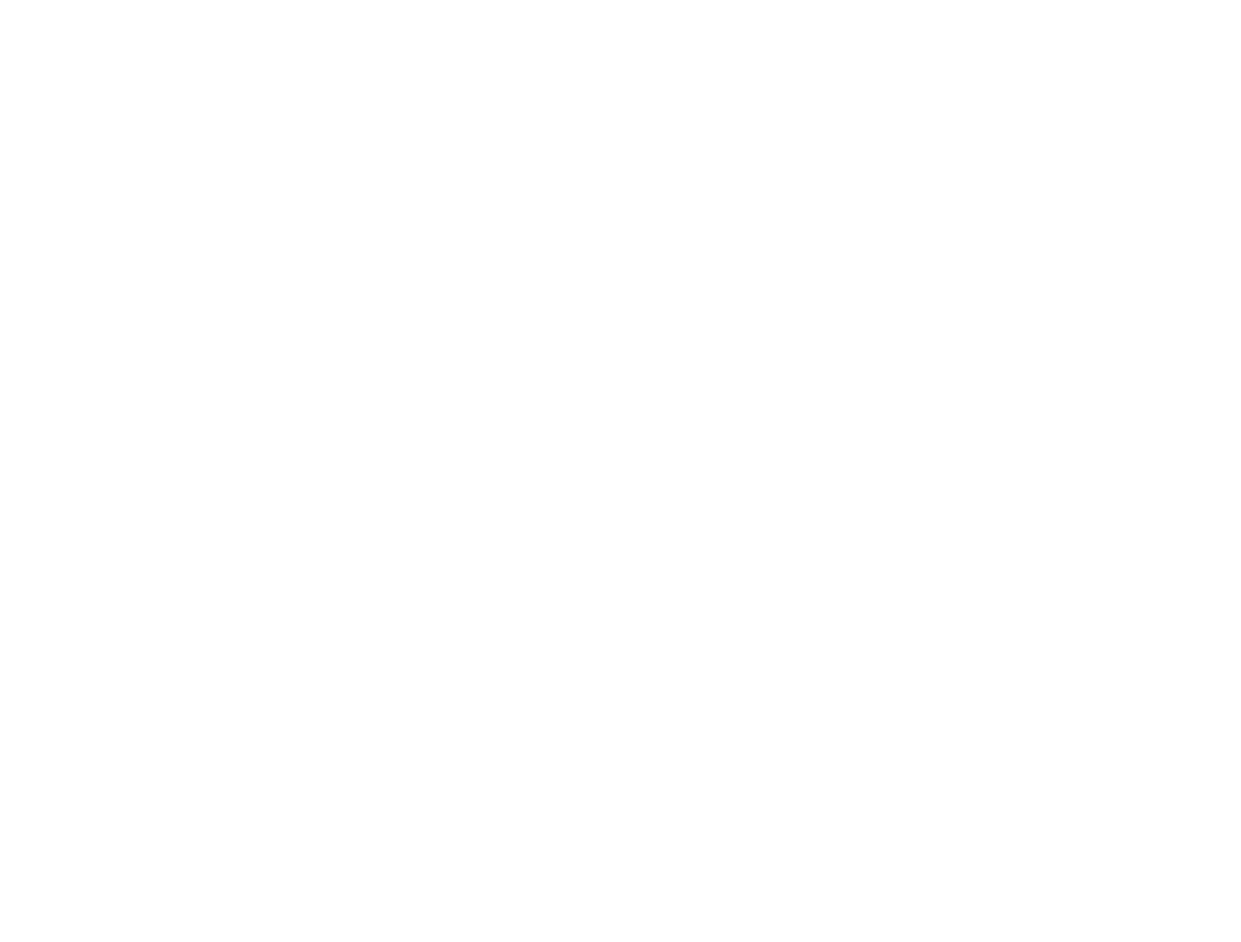
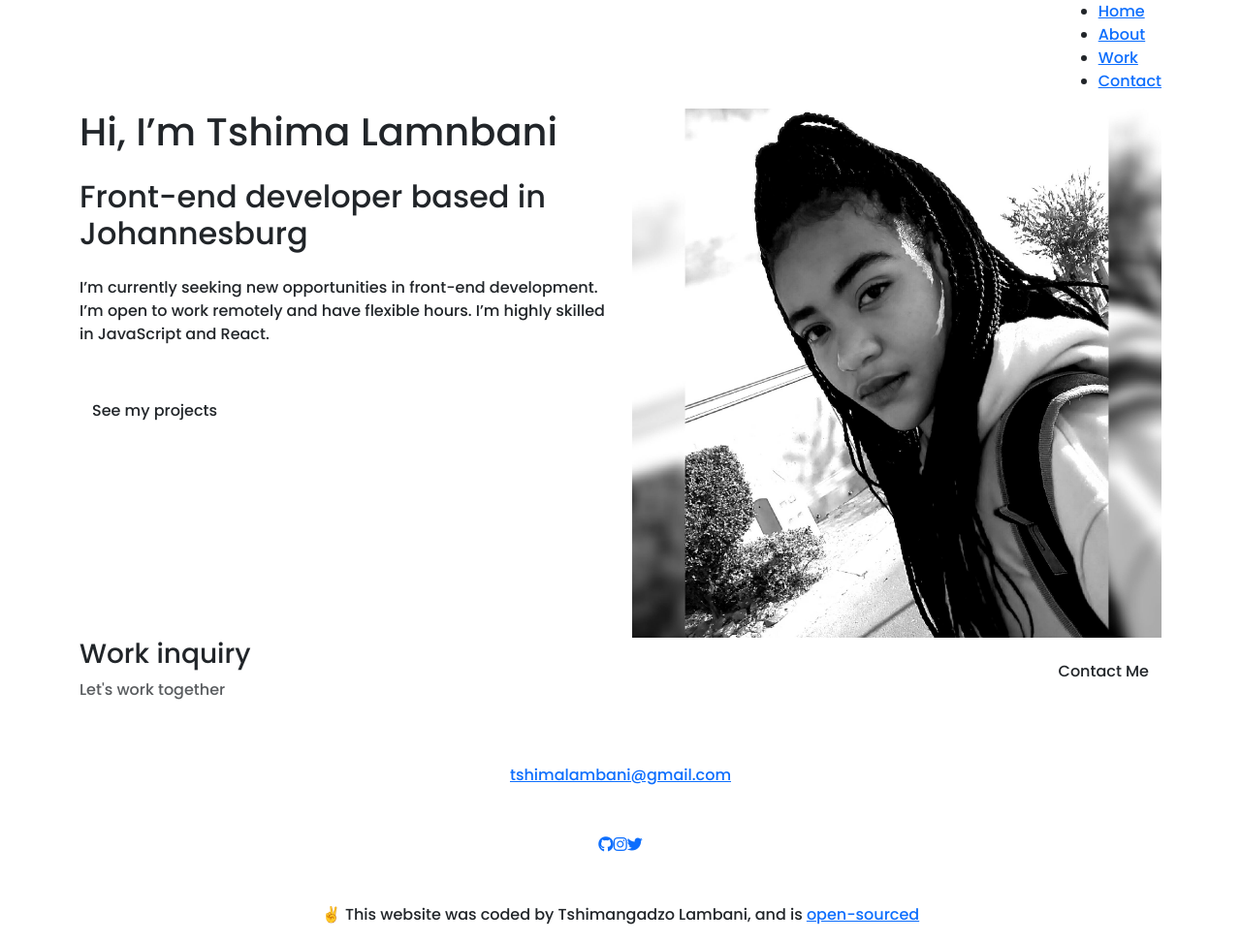
Before and after one commit to Tshima101/final-responsive-portfolio, a plain HTML site: page about.html in a window 1280 px wide. Shown: the whole page at 97% size. Before the commit the page ends 800 px from the top, so only its background shows below. Drawn offline with nearby package versions, Linux system fonts and the light colour scheme.

Commit message:
Added content on my about page

```diff
--- a/about.html
+++ b/about.html
@@ -19,7 +19,81 @@
 </head>
 
 <body>
-
+    <div class="container">
+        <nav class="d-flex justify-content-between">
+            <a href="index.html" title="Homepage">
+                <img src="shecodes-logo.jpg" class="logo d-block d-md-none" alt="SheCodes Logo" />
+            </a>
+            <ul>
+                <li>
+                    <a href="index.html" title="Homepage"> Home</a>
+                </li>
+                <li class="active">
+                    <a href="about.html" title="About Tshimangadzo"> About</a>
+                </li>
+                <li>
+                    <a href="work.html" title="Tshimangadzo's work"> Work</a>
+                </li>
+                <li>
+                    <a href="contact.html" title="Contact Tshimangadzo"> Contact</a>
+                </li>
+            </ul>
+        </nav>
+    </div>
+    <div class="content-container container">
+        <div class="row">
+            <div class="col-lg-6">
+                <div class="content">
+                    <h1 class="mb-4">Hi, I’m Tshima Lamnbani</h1>
+                    <h2 class="mb-4">Front-end developer based in Johannesburg</h2>
+                    <p class="mb-5">
+                        I’m currently seeking new opportunities in front-end development.
+                        I’m open to work remotely and have flexible hours. I’m highly
+                        skilled in JavaScript and React.
+                    </p>
+                    <a href="work.html" class="btn btn-branding">See my projects</a>
+                </div>
+            </div>
+            <div class="col-lg-6">
+                <img src="tshima.jpg" alt="Tshimangadzo" class="img-fluid" />
+            </div>
+        </div>
+    </div>
+    <footer class="container">
+        <div class="contact-box justify-content-between mb-5 d-none d-md-flex">
+            <div>
+                <h3>Work inquiry</h3>
+                <p class="text-muted">Let's work together</p>
+            </div>
+            <div>
+                <a href="contact.html" class="btn btn-branding mt-3" title="Contact Tshimangadzo">
+                    Contact Me
+                </a>
+            </div>
+        </div>
+        <div class="d-flex justify-content-center mb-5">
+            <a href="mailto:tshimalambani@gmail.com" class="email-link" title="Email Tshimangadzo">
+                tshimalambani@gmail.com
+            </a>
+        </div>
+        <div class="social-links d-flex justify-content-center">
+            <a href="https://www.github.com/" target="_blank" title="GitHub Profile">
+                <i class="fab fa-github"></i>
+            </a>
+            <a href="https://www.instragram.com/" target="_blank" title="Instragram Profile">
+                <i class="fab fa-instagram"></i>
+            </a>
+            <a href="https://www.twitter.com/" target="_blank" title="Twitter Profile">
+                <i class="fab fa-twitter"></i>
+            </a>
+        </div>
+        <p class="text-center mt-5">
+            ✌️ This website was coded by Tshimangadzo Lambani, and is
+            <a href="" target="_blank">
+                open-sourced
+            </a>
+        </p>
+    </footer>
 </body>
 
 </html>
```
